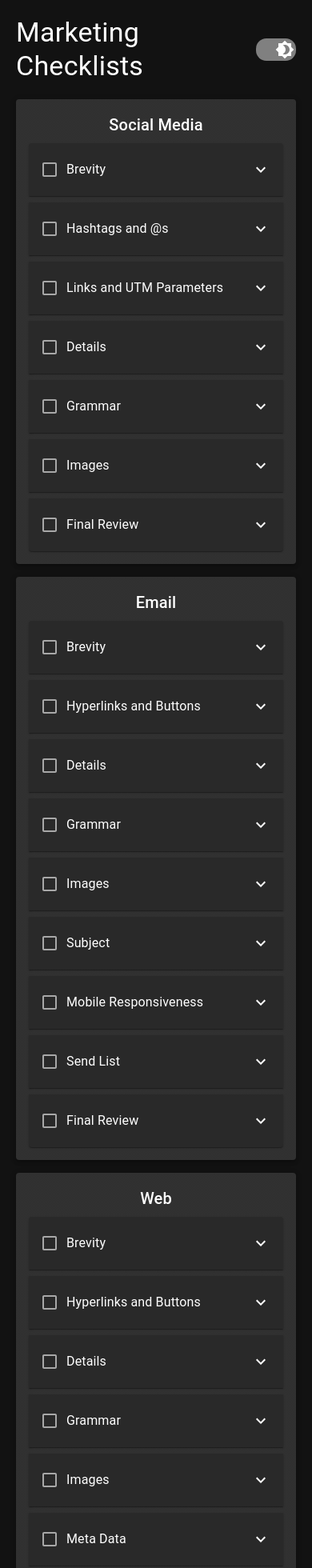
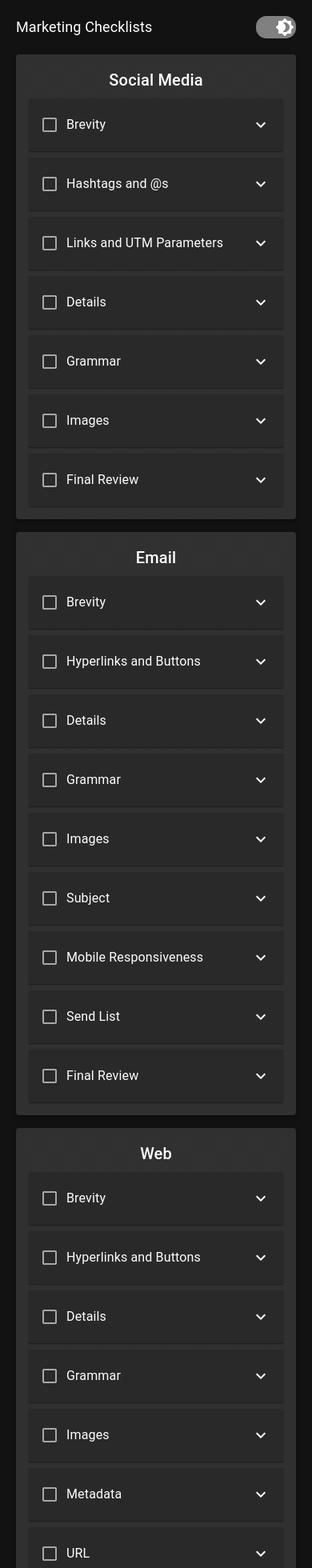
Before and after one commit to danielledonnelly/marketing-checklists, a React (Vite) app: page / in a window 390 px wide. Shown: the top 1960 px of the page at 80% size. Built offline with nearby package versions, Linux system fonts and the light colour scheme.

Commit message:
font size check and metadata correction

```diff
--- a/src/App.css
+++ b/src/App.css
@@ -61,4 +61,8 @@ body {
     flex: 1 1 100%;
     max-width: 100%;
   }
+
+  h4 {
+    font-size: 18px !important;
+  }
 }
--- a/src/App.jsx
+++ b/src/App.jsx
@@ -81,7 +81,7 @@ function App() {
   const checklists = [
     { title: "Social Media", items: ["Brevity", "Hashtags and @s", "Links and UTM Parameters", "Details", "Grammar", "Images", "Final Review"] },
     { title: "Email", items: ["Brevity", "Hyperlinks and Buttons", "Details", "Grammar", "Images", "Subject", "Mobile Responsiveness", "Send List", "Final Review"] },
-    { title: "Web", items: ["Brevity", "Hyperlinks and Buttons", "Details", "Grammar", "Images", "Meta Data", "URL", "Mobile Responsiveness", "Final Review"] },
+    { title: "Web", items: ["Brevity", "Hyperlinks and Buttons", "Details", "Grammar", "Images", "Metadata", "URL", "Mobile Responsiveness", "Final Review"] },
     { title: "Print", items: ["Brevity", "Grammar", "Details", "Formatting", "Contact Info", "Final Review"] },
   ];
 
```
